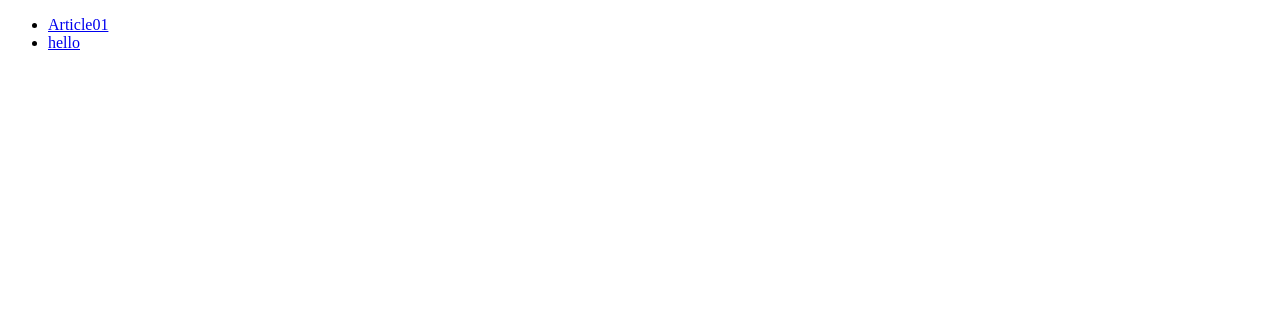
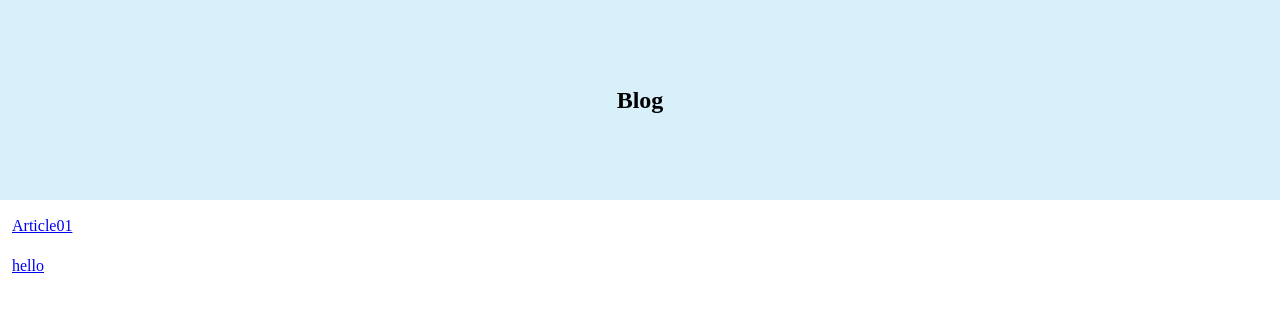
Before and after one commit to taehankim-dev/preonboarding_fe_challange02, a Next.js app: page / in a window 1280 px wide. Shown: the top 312 px of the page. Built offline with nearby package versions, Linux system fonts and the light colour scheme.

Commit message:
intro 부분 레이아웃 수정 중, styled-components 추가, package.json start 변경

```diff
--- a/components/container.tsx
+++ b/components/container.tsx
@@ -1,9 +1,35 @@
+'use client';
+
+import styled from 'styled-components';
+
+const IntroContainerStyle = styled.div`
+  display : grid;
+  grid-template-columns : repeat(1, minmax(0, 1fr));
+  gap : 1.5rem;
+  padding : 6px 12px;
+`
+
+const PageContainerStyle = styled.div`
+  display:flex;
+  padding:6px 12px;
+`
+
 type Props = {
   children? : React.ReactNode,
 }
 
-const Container = ({children} : Props) => {
-  return <div className="container mx-auto px-5">{children}</div>
+export const IntroContainer = ({children} : Props) => {
+  return (
+    <IntroContainerStyle>
+      {children}
+    </IntroContainerStyle>
+  )
+};
+
+export const PageContainer = ({children} : Props) => {
+  return (
+    <PageContainerStyle>
+      {children}
+    </PageContainerStyle>
+  )
 }
-
-export default Container;
--- /dev/null
+++ b/components/intro.tsx
@@ -0,0 +1,25 @@
+'use client';
+
+import styled from 'styled-components';
+
+const IntroWrap = styled.section`
+  display : flex;
+  height:200px;
+  line-height:200px;
+  justify-content:center;
+  margin-bottom:12px;
+  background-color: #d8f0fa;
+`
+
+const IntroTitle = styled.h1`
+  font-size:1.5rem;
+  font-weight:bold;
+`
+
+export const Intro = () => {
+  return (
+    <IntroWrap>
+      <IntroTitle>Blog</IntroTitle>
+    </IntroWrap>
+  )
+}
--- a/components/layout.tsx
+++ b/components/layout.tsx
@@ -1,15 +1,11 @@
+import StyledComponentsRegistry from "@/lib/registry";
+
 type Props = {
   children : React.ReactNode
 }
 
 const Layout = ({children} : Props) => {
-  return (
-    <>
-      <div className="min-h-screen">
-        <main>{children}</main>
-      </div>
-    </>
-  )
+  return <StyledComponentsRegistry>{children}</StyledComponentsRegistry>
 }
 
 export default Layout;
--- /dev/null
+++ b/lib/registry.tsx
@@ -0,0 +1,27 @@
+'use client';
+
+import React, {useState} from 'react';
+import {useServerInsertedHTML} from 'next/navigation';
+import { ServerStyleSheet, StyleSheetManager } from 'styled-components';
+
+export default function StyledComponentsRegistry({
+  children,
+} : {
+  children : React.ReactNode;
+}) {
+  const [styledComponentsStyleSheet] = useState(() => new ServerStyleSheet());
+
+  useServerInsertedHTML(() => {
+    const styles = styledComponentsStyleSheet.getStyleElement();
+    styledComponentsStyleSheet.instance.clearTag();
+    return <>{styles}</>
+  });
+
+  if(typeof window !== 'undefined') return <>{children}</>
+
+  return (
+    <StyleSheetManager sheet={styledComponentsStyleSheet.instance}>
+      {children as React.ReactChild}
+    </StyleSheetManager>
+  )
+}
--- a/package.json
+++ b/package.json
@@ -5,7 +5,7 @@
   "scripts": {
     "dev": "next dev",
     "build": "next build",
-    "start": "next start",
+    "start": "next build && next start",
     "lint": "next lint"
   },
   "dependencies": {
@@ -24,6 +24,7 @@
     "remark": "^14.0.3",
     "remark-html": "15.0.1",
     "remark-parse": "^10.0.2",
+    "styled-components": "^6.0.3",
     "tailwindcss": "3.3.2",
     "typescript": "5.1.6",
     "unified": "^10.1.2"
--- a/pages/_app.tsx
+++ b/pages/_app.tsx
@@ -1,4 +1,5 @@
 import type { AppProps } from "next/app";
+import "../styles/index.css";
 
 export default function MyApp({Component, pageProps} : AppProps){
   return <Component {...pageProps} />
--- a/pages/index.tsx
+++ b/pages/index.tsx
@@ -3,7 +3,8 @@ import Head from "next/head"
 import Link from "next/link"
 
 import Layout from "@/components/layout"
-import Container from "@/components/container"
+import { Intro } from "@/components/intro"
+import {IntroContainer} from "@/components/container"
 
 import type PostType from "@/interfaces/post"
 
@@ -12,7 +13,6 @@ type Props = {
 }
 
 export default function Index({allPosts} : Props){
-  console.log(allPosts)
   return (
     <>
       <Layout>
@@ -20,18 +20,17 @@ export default function Index({allPosts} : Props){
           <title>Blog Starter</title>
           <meta name="description" content="Blog Starter" />
         </Head>
-        <Container>
-          <ul>
+        <Intro />
+        <IntroContainer>
             {allPosts.map((post) => (
-              <li key={post.slug}>
+              <div key={post.slug}>
                   <Link as={`/posts/${post.slug}`}
                         href="/posts/[slug]">
                     {post.title}
                   </Link>
-              </li>
+              </div>
             ))}
-          </ul>
-        </Container>
+        </IntroContainer>
       </Layout>
     </>
   )
--- a/pages/posts/[slug].tsx
+++ b/pages/posts/[slug].tsx
@@ -4,9 +4,9 @@ import { getAllPosts, getPostBySlug } from '@/lib/api';
 import markdownToHtml from '@/lib/markdownToHtml';
 
 import Layout from '@/components/layout';
-import Container from '@/components/container';
 import PostHeader from '@/components/post-header';
 import PostBody from '@/components/post-body';
+import {PageContainer} from '@/components/container';
 
 
 type Props = {
@@ -24,7 +24,7 @@ export default function Post({post, morePosts}: Props){
   return (
     <>
       <Layout>
-        <Container>
+        <PageContainer>
           {router.isFallback ? (
             <>Loading...</>
           ): (
@@ -37,7 +37,7 @@ export default function Post({post, morePosts}: Props){
             </article>
           )}
 
-        </Container>
+        </PageContainer>
       </Layout>
     </>
   )
--- /dev/null
+++ b/styles/index.css
@@ -0,0 +1,44 @@
+
+html, body, div, span, applet, object, iframe,
+h1, h2, h3, h4, h5, h6, p, blockquote, pre,
+a, abbr, acronym, address, big, cite, code,
+del, dfn, em, img, ins, kbd, q, s, samp,
+small, strike, strong, sub, sup, tt, var,
+u, i, center,
+dl, dt, dd, ol, ul, li,
+fieldset, form, label, legend,
+table, caption, tbody, tfoot, thead, tr, th, td,
+article, aside, canvas, details, embed,
+figure, figcaption, footer, header, hgroup,
+menu, nav, output, ruby, section, summary,
+time, mark, audio, video {
+	margin: 0;
+	padding: 0;
+	border: 0;
+	font-size: 100%;
+	font: inherit;
+	vertical-align: baseline;
+}
+/* HTML5 display-role reset for older browsers */
+article, aside, details, figcaption, figure,
+footer, header, hgroup, menu, nav, section {
+	display: block;
+}
+body {
+	line-height: 1;
+}
+ol, ul {
+	list-style: none;
+}
+blockquote, q {
+	quotes: none;
+}
+blockquote:before, blockquote:after,
+q:before, q:after {
+	content: '';
+	content: none;
+}
+table {
+	border-collapse: collapse;
+	border-spacing: 0;
+}
```
Also changed, not shown: 1 other file (tests, documents, lock files or other folders).
